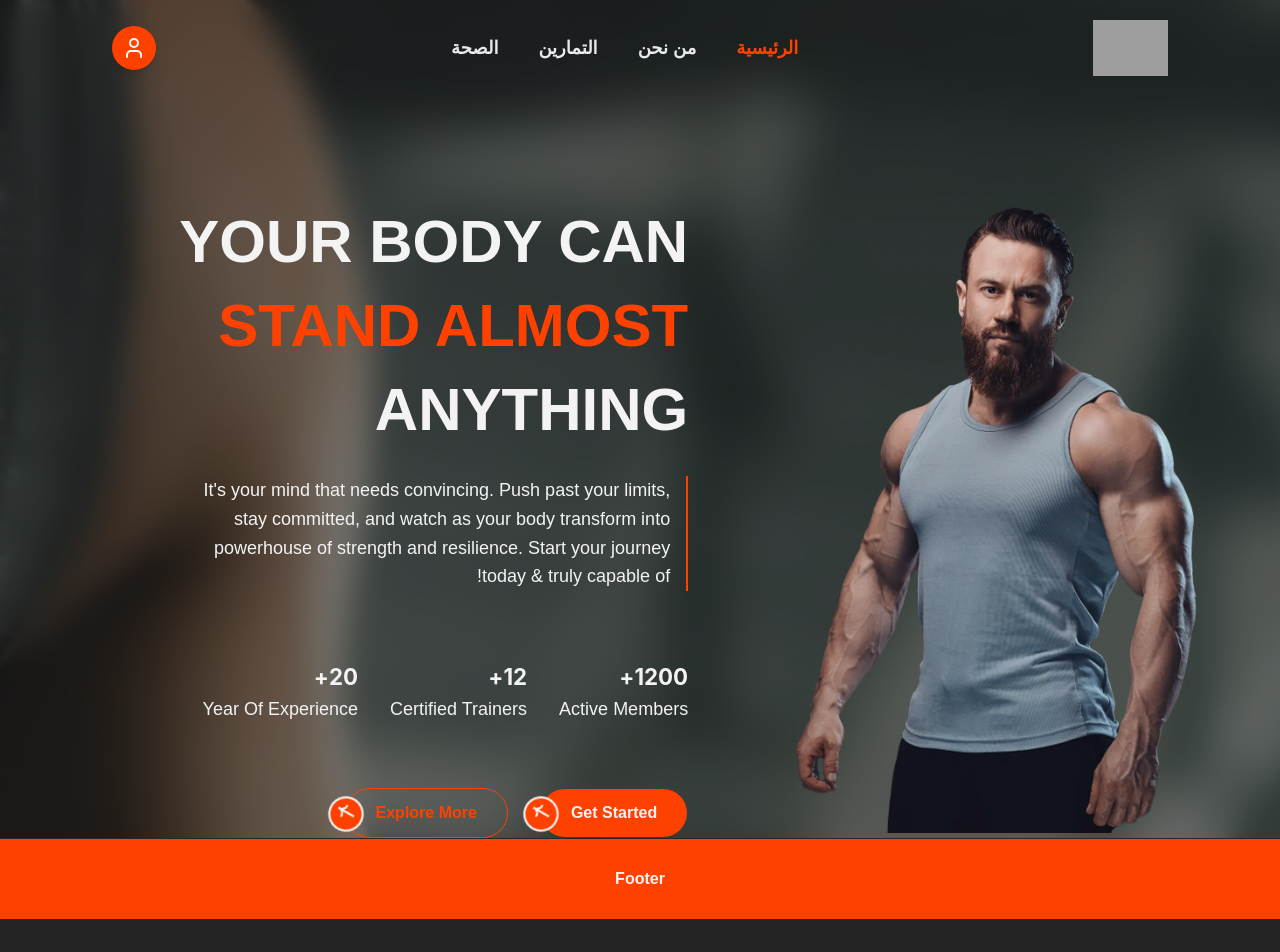
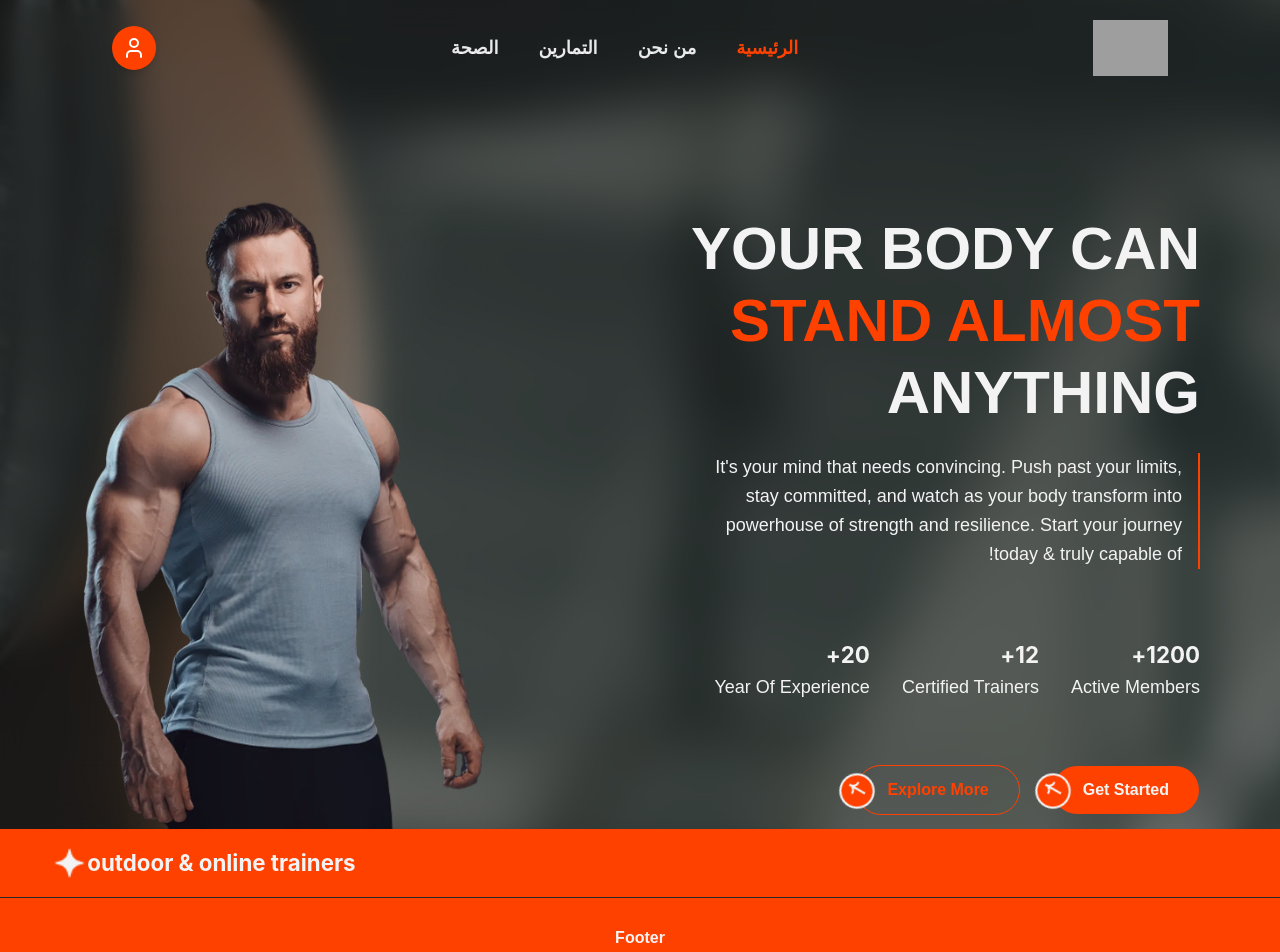
Before and after one commit to engmaggi/super-fitness, a React (Vite) app: page /ar in a window 1280 px wide. Shown: the top 952 px of the page. Before the commit the page ends 919 px from the top, so only its background shows below. Built offline with nearby package versions, Linux system fonts and the light colour scheme; grey boxes are pictures that could not be loaded.

Commit message:
feat/hero "finalizing  hero and auttoplay carousel"

```diff
--- a/package.json
+++ b/package.json
@@ -19,6 +19,7 @@
     "axios": "^1.20.0",
     "class-variance-authority": "^0.7.1",
     "cn": "^0.2.6",
+    "embla-carousel-autoplay": "^8.6.0",
     "embla-carousel-react": "^8.6.0",
     "i18next": "^26.4.2",
     "i18next-browser-languagedetector": "^8.2.1",
--- /dev/null
+++ b/src/features/home/components/autoplay-carousel.tsx
@@ -0,0 +1,28 @@
+import starIcon from '@/assets/icons/star-icon.png';
+
+
+
+
+export default function AutoplayCarousel() {
+    const items = [
+        "outdoor & online trainers",
+        "personal training",
+        "live classes",
+        "personal trainers",
+        "personal training",
+        "live classes",
+    ]
+
+    return (
+        <div className=" grid w-full min-w-0 grid-cols-1 overflow-hidden bg-primary py-4 lg-py-6">
+            <div className=" ticker-track flex w-max gap-5" >
+                {[...items, ...items].map((item, index) => (
+                    <div key={index} className="flex flex-row items-center justify-center  ms-4 rtl:flex-row-reverse">
+                        <img src={starIcon} alt="Hero Image"  className="w-6 h-6 lg:w-9 lg:h-9"/>
+                        <p className="font-ticker text-base lg:text-ticker font-bold leading-36 tracking-0 ms-2 lg:ms-4 ">{item}</p>
+                    </div>
+                ))}
+            </div>
+        </div>
+    )
+}
--- /dev/null
+++ b/src/features/home/components/hero-carousel.tsx
@@ -0,0 +1,58 @@
+import { Carousel, CarouselContent, CarouselItem } from "@/components/ui/carousel";
+import starIcon from '@/assets/icons/star-icon.png';
+import Autoplay from "embla-carousel-autoplay"
+import { useRef } from "react"
+
+
+
+export default function HeroCarousel() {
+    const autoplay = useRef(Autoplay({ delay: 0, stopOnInteraction: false }))
+    return (
+        <div className="w-full">
+            <Carousel orientation="horizontal"
+                opts={{ loop: true, align: "start" }}
+                plugins={[autoplay.current]}>
+                <CarouselContent>
+                    <CarouselItem className="basis-auto ">
+                        <div className="flex flex-row items-center justify-center rtl:flex-row-reverse">
+                            <img src={starIcon} alt="Hero Image" />
+                            <p className="font-ticker text-ticker font-bold leading-36 tracking-0 ms-4">outdoor & online trainers</p>
+                        </div>
+                    </CarouselItem>
+                    <CarouselItem className="basis-auto ">
+                        <div className="flex flex-row items-center justify-center rtl:flex-row-reverse">
+                            <img src={starIcon} alt="Hero Image" />
+                            <p className="font-ticker text-ticker font-bold leading-36 tracking-0 ms-4" >personal training</p>
+                        </div>
+                    </CarouselItem>
+                    <CarouselItem className="basis-auto ">
+                        <div className="flex flex-row items-center justify-center rtl:flex-row-reverse">
+                            <img src={starIcon} alt="Hero Image" />
+                            <p className="font-ticker text-ticker font-bold leading-36 tracking-0 ms-4">live classes</p>
+                        </div>
+                    </CarouselItem>
+                    <CarouselItem className="basis-auto ">
+                        <div className="flex flex-row items-center justify-center rtl:flex-row-reverse">
+                            <img src={starIcon} alt="Hero Image" />
+                            <p className="font-ticker text-ticker font-bold leading-36 tracking-0 ms-4">personal trainers</p>
+                        </div>
+                    </CarouselItem>
+                    <CarouselItem className="basis-auto ">
+                        <div className="flex flex-row items-center justify-center rtl:flex-row-reverse">
+                            <img src={starIcon} alt="Hero Image" />
+                            <p className="font-ticker text-ticker font-bold leading-36 tracking-0 ms-4">outdoor & online trainers</p>
+                        </div>
+                    </CarouselItem>
+                    <CarouselItem className="basis-auto ">
+                        <div className="flex flex-row items-center justify-center rtl:flex-row-reverse">
+                            <img src={starIcon} alt="Hero Image" />
+                            <p className="font-ticker text-ticker font-bold leading-36 tracking-0 ms-4" >personal training</p>
+                        </div>
+                    </CarouselItem>
+                </CarouselContent>
+
+
+            </Carousel>
+        </div>
+    )
+}
--- a/src/features/home/components/hero.tsx
+++ b/src/features/home/components/hero.tsx
@@ -2,6 +2,7 @@ import heroBg from '@/assets/hero-bg.webp'
 import heroImage from '@/assets/hero-img.webp'
 import { Button } from '@/components/ui/button';
 import { useEffect, useState } from 'react';
+import AutoplayCarousel from './autoplay-carousel';
 export default function HeroSection() {
   const targets = [1200, 12, 20];
   const [tickerCount, setTickerCount] = useState([0, 0, 0]);
@@ -22,12 +23,13 @@ export default function HeroSection() {
   }, []);
 
   return (
+    <div className="flex flex-col ">
       <section className="relative flex  w-full flex-col items-center justify-center overflow-hidden bg-center bg-cover  pt-27.5 px-4 md:px-20 md:pt-50"
         style={{ backgroundImage: `url(${heroBg})` }}>
         <div className="absolute inset-0 bg-background/60 backdrop-blur-lg"></div>
-      <div className="relative z-10 flex h-full w-full flex-1 flex-col items-center justify-center lg:flex-row lg:rtl:flex-row-reverse lg:justify-between">
+        <div className="relative z-10 flex h-full w-full flex-1 flex-col items-center justify-center gap-4 lg:gap-0 lg:flex-row  lg:justify-between">
           <div className="w-full lg:w-[54.3%]">
-          <h1 className="font-heading text-2xl leading-140 font-bold text-text uppercase mb-4 lg:text-6xl lg:leading-140 lg:mb-6">Your body can <span className="text-primary">stand almost</span> anything</h1>
+            <h1 className="font-heading text-2xl leading-120 font-bold text-text uppercase mb-4 lg:text-6xl lg:leading-120 lg:mb-6">Your body can <span className="text-primary">stand almost</span> anything</h1>
             <div className="w-full lg:w-[84%] border-s-2 border-primary ps-4 mb-4 lg:mb-17">
               <p className="font-sans text-lg leading-[1.6]">It's your mind that needs convincing. Push past your limits, stay committed, and watch as your body transform into powerhouse of strength and resilience. Start your journey today & truly capable of!</p>
             </div>
@@ -45,18 +47,22 @@ export default function HeroSection() {
                 <p className="font-sans text-lg leading-[1.6]">Year Of Experience</p>
               </div>
             </div>
-          <div className='flex flex-col gap-2 lg:flex-row lg:gap-8'>
-            <Button className="btn-arrow relative"
+            <div className='flex flex-row  gap-7  lg:gap-8'>
+              <Button className="btn-arrow relative text-sm leading-140 lg:text-base lg:leading-none"
                 variant="pill">Get Started</Button>
-                <Button className="btn-arrow relative bg-transparent text-primary hover:text-primary-foreground border-primary "
+              <Button className="btn-arrow relative bg-transparent text-primary hover:text-primary-foreground border-primary text-sm leading-140 lg:text-base lg:leading-none"
                 variant="pill">Explore More</Button>
             </div>
 
           </div>
           <div className="w-full lg:w-[36.5%]">
-          <img src={heroImage} alt="Hero Image" className=" h-full object-cover" />
+            <img src={heroImage} alt="Hero Image" className=" h-full object-cover rtl:scale-x-[-1]"
+            />
           </div>
         </div>
       </section>
+
+      <AutoplayCarousel />
+    </div>
   );
 }
--- a/src/index.css
+++ b/src/index.css
@@ -216,4 +216,13 @@
   html[dir="rtl"] .btn-arrow:hover::after{
     animation: arrow-animation 0.5s ease infinite alternate;
   }
+  @keyframes ticker {
+    from { transform: translateX(0); }
+    to { transform: translateX(-50%); }
+  }
+
+  .ticker-track {
+    animation: ticker 10s linear infinite;
+  }
+
 }
```
Also changed, not shown: src/assets/icons/star-icon.png (added), 1 other file (tests, documents, lock files or other folders). Lines whose indentation alone changed are shown as unchanged.
